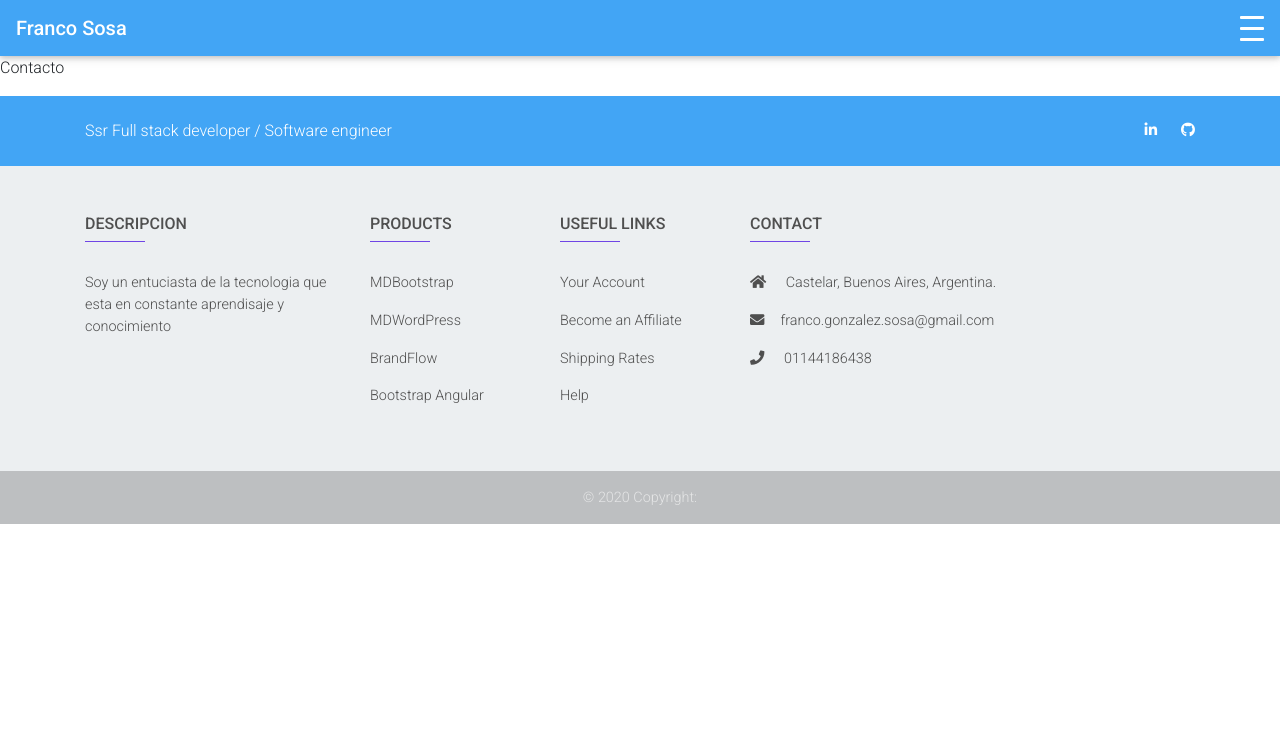
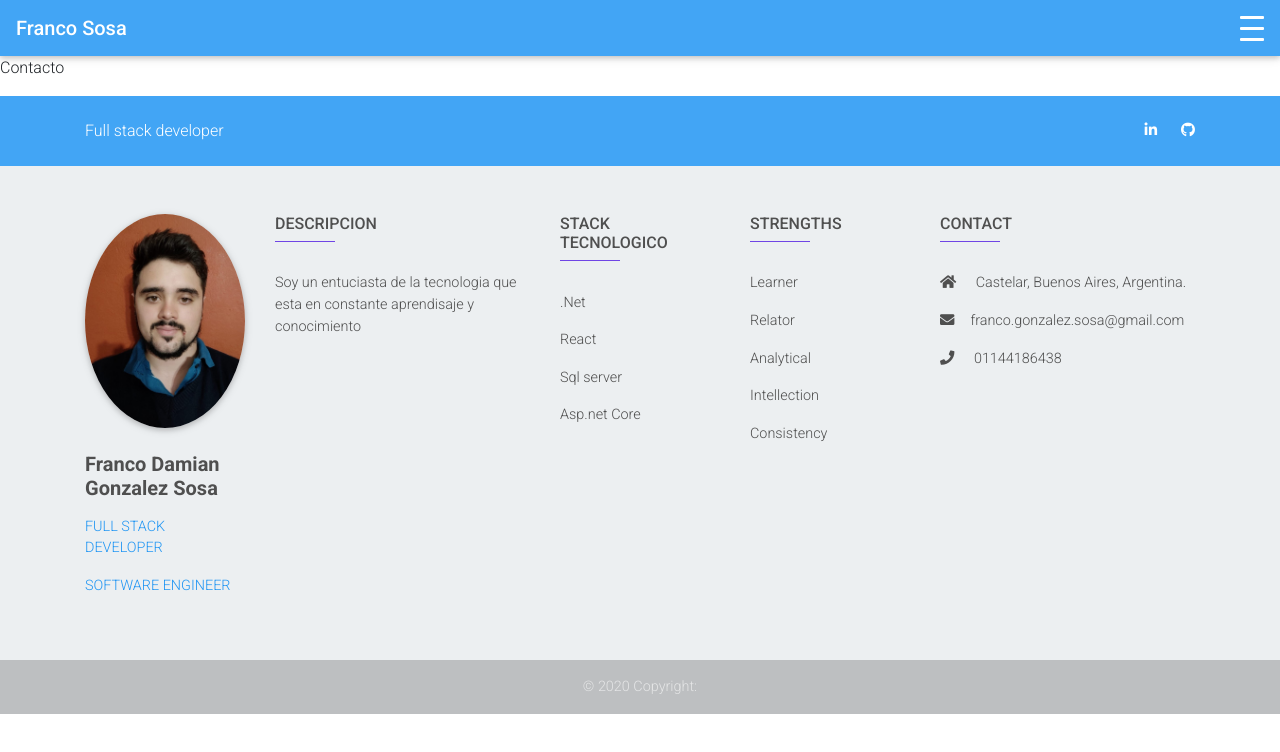
Before and after one commit to francososa97/Catalogo-Web, a React (Create React App) app: page /Contacto in a window 1280 px wide. Shown: the top 752 px of the page. Built offline with nearby package versions, Linux system fonts and the light colour scheme.

Commit message:
desarrollo sitio

```diff
--- a/src/App.css
+++ b/src/App.css
@@ -1,5 +1,8 @@
 .App {
   text-align: center;
+}
+.row-footer{
+  margin-right: 10%;
 }
 
 .App-logo {
--- a/src/App.js
+++ b/src/App.js
@@ -3,9 +3,9 @@ import './App.css';
 import { BrowserRouter as Router, Switch, Route } from 'react-router-dom';
 import Navbar from './Component/Navbar';
 import Footer from './Component/Footer';
-import Home from './Component/Home';
-import Catalogo from './Component/Catalogo';
-import Contacto from './Component/Contacto';
+import Home from './Pages/Home';
+import Catalogo from './Pages/Catalogo';
+import Contacto from './Pages/Contacto';
 
 function App() {
   return (
--- a/src/Component/Footer.js
+++ b/src/Component/Footer.js
@@ -1,5 +1,6 @@
 import React from "react";
 import { MDBCol, MDBContainer, MDBRow, MDBFooter,MDBIcon, MDBBtn } from "mdbreact";
+import ImgPerfil from '../Images/Perfil.png';
 
 const FooterPagePro = () => {
   return (
@@ -9,7 +10,7 @@ const FooterPagePro = () => {
           <MDBRow className="py-4 d-flex align-items-center">
             <MDBCol md="6" lg="5" className="text-center text-md-left mb-4 mb-md-0">
               <h6 className="mb-0 white-text">
-              Ssr Full stack developer / Software engineer
+              Full stack developer
               </h6>
             </MDBCol>
             <MDBCol md="6" lg="7" className="text-center text-md-right">
@@ -25,6 +26,17 @@ const FooterPagePro = () => {
       </div>
       <MDBContainer className="mt-5 mb-4 text-center text-md-left">
         <MDBRow className="mt-3">
+          <MDBCol md="2" lg="2" xl="2" className="mb-4 dark-grey-text">
+          <img
+                tag="img"
+                src={ImgPerfil}
+                className="rounded-circle z-depth-1 img-fluid"
+                alt="Sample avatar"
+              />
+              <h5 className="font-weight-bold mt-4 mb-3">Franco Damian Gonzalez Sosa</h5>
+              <p className="text-uppercase blue-text">Full stack developer</p>
+              <p className="text-uppercase blue-text">Software engineer</p>
+          </MDBCol>
           <MDBCol md="3" lg="4" xl="3" className="mb-4 dark-grey-text">
             <h6 className="text-uppercase font-weight-bold">
               <strong>Descripcion</strong>
@@ -36,53 +48,58 @@ const FooterPagePro = () => {
           </MDBCol>
           <MDBCol md="2" lg="2" xl="2" className="mb-4 dark-grey-text">
             <h6 className="text-uppercase font-weight-bold">
-              <strong>Products</strong>
+              <strong>Stack Tecnologico</strong>
             </h6>
             <hr className="deep-purple accent-2 mb-4 mt-0 d-inline-block mx-auto" style={{ width: "60px" }} />
             <p>
-              <a href="#!" className="dark-grey-text">
-                MDBootstrap
+              <a href="https://docs.microsoft.com/en-us/dotnet/csharp/getting-started/introduction-to-the-csharp-language-and-the-net-framework" className="dark-grey-text">
+                .Net
               </a>
             </p>
             <p>
-              <a href="#!" className="dark-grey-text">
-                MDWordPress
+              <a href="https://es.reactjs.org/" className="dark-grey-text">
+                React
               </a>
             </p>
             <p>
-              <a href="#!" className="dark-grey-text">
-                BrandFlow
+              <a href="https://docs.microsoft.com/en-us/sql/?view=sql-server-ver15" className="dark-grey-text">
+                Sql server
               </a>
             </p>
             <p>
-              <a href="#!" className="dark-grey-text">
-                Bootstrap Angular
+              <a href="https://docs.microsoft.com/en-us/aspnet/core/?view=aspnetcore-3.1" className="dark-grey-text">
+                Asp.net Core
               </a>
             </p>
           </MDBCol>
           <MDBCol md="3" lg="2" xl="2" className="mb-4 dark-grey-text">
             <h6 className="text-uppercase font-weight-bold">
-              <strong>Useful links</strong>
+              <strong>STRENGTHS</strong>
             </h6>
             <hr className="deep-purple accent-2 mb-4 mt-0 d-inline-block mx-auto" style={{ width: "60px" }} />
             <p>
               <a href="#!" className="dark-grey-text">
-                Your Account
+                Learner
               </a>
             </p>
             <p>
               <a href="#!" className="dark-grey-text">
-                Become an Affiliate
+              Relator
               </a>
             </p>
             <p>
               <a href="#!" className="dark-grey-text">
-                Shipping Rates
+              Analytical
               </a>
             </p>
             <p>
               <a href="#!" className="dark-grey-text">
-                Help
+              Intellection
+              </a>
+            </p>
+            <p>
+              <a href="#!" className="dark-grey-text">
+              Consistency
               </a>
             </p>
           </MDBCol>
```
Also changed, not shown: src/Images/Perfil.png (added), src/Pages/Catalogo.js (renamed from src/Component/Catalogo.js), src/Pages/Contacto.js (renamed from src/Component/Contacto.js), src/Pages/Home.js (renamed from src/Component/Home.js), src/index.css (line endings or trailing spaces).
